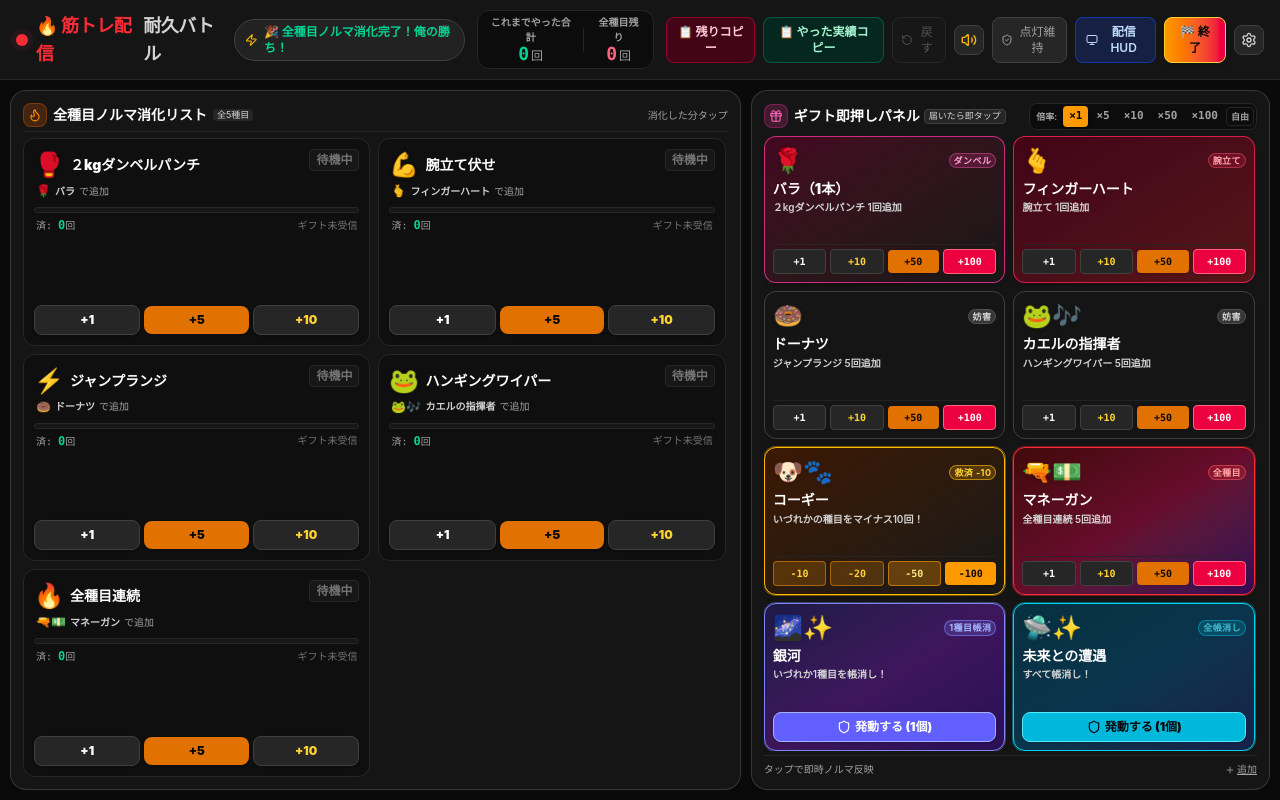
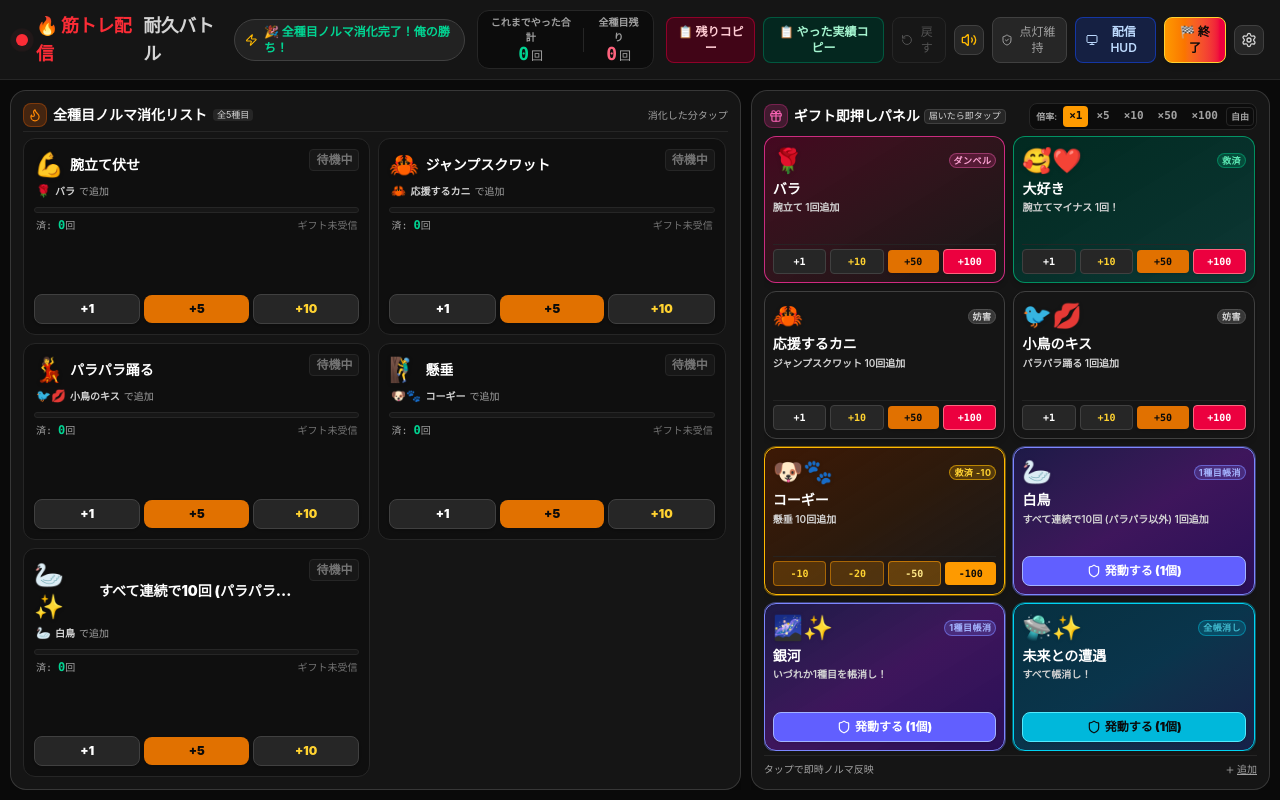
Before and after one commit to yatatata0802/kintore3, a React (Vite) app in the folder remix-live-workout-stream-counter---筋トレ配信カウンター/: page / in a window 1280 px wide. Built offline with nearby package versions, Linux system fonts and the light colour scheme.

Commit message:
メニュー変更: 初期データ更新

```diff
--- a/remix-live-workout-stream-counter---筋トレ配信カウンター/src/data/initialData.ts
+++ b/remix-live-workout-stream-counter---筋トレ配信カウンター/src/data/initialData.ts
@@ -1,17 +1,6 @@
 import { Exercise, GiftRule } from '../types/workout';
 
 export const INITIAL_EXERCISES: Exercise[] = [
-  {
-    id: 'dumbbell_punch',
-    name: '２kgダンベルパンチ',
-    icon: '🥊',
-    unit: '回',
-    target: 0,
-    completed: 0,
-    color: '#ec4899',
-    giftEmoji: '🌹',
-    giftName: 'バラ',
-  },
   {
     id: 'pushup',
     name: '腕立て伏せ',
@@ -21,110 +10,121 @@ export const INITIAL_EXERCISES: Exercise[] = [
     completed: 0,
     isMainGoal: true,
     color: '#ef4444',
-    giftEmoji: '🫰',
-    giftName: 'フィンガーハート',
+    giftEmoji: '🌹',
+    giftName: 'バラ',
   },
   {
-    id: 'jump_lunge',
-    name: 'ジャンプランジ',
-    icon: '⚡',
+    id: 'jump_squat',
+    name: 'ジャンプスクワット',
+    icon: '🦀',
+    unit: '回',
+    target: 0,
+    completed: 0,
+    color: '#f97316',
+    giftEmoji: '🦀',
+    giftName: '応援するカニ',
+  },
+  {
+    id: 'parapara_dance',
+    name: 'パラパラ踊る',
+    icon: '💃',
+    unit: '回',
+    target: 0,
+    completed: 0,
+    color: '#38bdf8',
+    giftEmoji: '🐦💋',
+    giftName: '小鳥のキス',
+  },
+  {
+    id: 'pull_up',
+    name: '懸垂',
+    icon: '🧗‍♂️',
     unit: '回',
     target: 0,
     completed: 0,
     color: '#eab308',
-    giftEmoji: '🍩',
-    giftName: 'ドーナツ',
+    giftEmoji: '🐶🐾',
+    giftName: 'コーギー',
   },
   {
-    id: 'hanging_wiper',
-    name: 'ハンギングワイパー',
-    icon: '🐸',
+    id: 'all_consecutive_no_para',
+    name: 'すべて連続で10回 (パラパラ以外)',
+    icon: '🦢✨',
     unit: '回',
     target: 0,
     completed: 0,
-    color: '#10b981',
-    giftEmoji: '🐸🎶',
-    giftName: 'カエルの指揮者',
-  },
-  {
-    id: 'all_consecutive',
-    name: '全種目連続',
-    icon: '🔥',
-    unit: '回',
-    target: 0,
-    completed: 0,
-    color: '#f97316',
-    giftEmoji: '🔫💵',
-    giftName: 'マネーガン',
+    color: '#818cf8',
+    giftEmoji: '🦢',
+    giftName: '白鳥',
   },
 ];
 
 export const INITIAL_GIFTS: GiftRule[] = [
   {
     id: 'rose',
-    name: 'バラ（1本）',
+    name: 'バラ',
     emoji: '🌹',
     type: 'interference',
-    description: '２kgダンベルパンチ 1回追加',
-    targetExerciseId: 'dumbbell_punch',
+    description: '腕立て 1回追加',
+    targetExerciseId: 'pushup',
     repsDelta: 1,
-    defaultQuantityText: '1本',
+    defaultQuantityText: '1個',
     colorTheme: 'from-pink-600 to-rose-700 border-pink-400',
   },
   {
-    id: 'finger_heart',
-    name: 'フィンガーハート',
-    emoji: '🫰',
-    type: 'pushup_penalty',
-    description: '腕立て 1回追加（妨害）',
+    id: 'daisuki',
+    name: '大好き',
+    emoji: '🥰❤️',
+    type: 'relief',
+    description: '腕立てマイナス 1回！',
     targetExerciseId: 'pushup',
+    repsDelta: -1,
+    defaultQuantityText: '1個',
+    colorTheme: 'from-amber-500 via-rose-500 to-pink-600 border-rose-300',
+  },
+  {
+    id: 'cheering_crab',
+    name: '応援するカニ',
+    emoji: '🦀',
+    type: 'interference',
+    description: 'ジャンプスクワット 10回追加',
+    targetExerciseId: 'jump_squat',
+    repsDelta: 10,
+    defaultQuantityText: '1個',
+    colorTheme: 'from-orange-600 to-red-700 border-orange-400',
+  },
+  {
+    id: 'bird_kiss',
+    name: '小鳥のキス',
+    emoji: '🐦💋',
+    type: 'interference',
+    description: 'パラパラ踊る 1回追加',
+    targetExerciseId: 'parapara_dance',
     repsDelta: 1,
     defaultQuantityText: '1個',
-    colorTheme: 'from-rose-600 to-red-700 border-red-500',
-  },
-  {
-    id: 'donut',
-    name: 'ドーナツ',
-    emoji: '🍩',
-    type: 'interference',
-    description: 'ジャンプランジ 5回追加',
-    targetExerciseId: 'jump_lunge',
-    repsDelta: 5,
-    defaultQuantityText: '1個',
-    colorTheme: 'from-amber-600 to-orange-700 border-amber-400',
-  },
-  {
-    id: 'frog_conductor',
-    name: 'カエルの指揮者',
-    emoji: '🐸🎶',
-    type: 'interference',
-    description: 'ハンギングワイパー 5回追加',
-    targetExerciseId: 'hanging_wiper',
-    repsDelta: 5,
-    defaultQuantityText: '1個',
-    colorTheme: 'from-emerald-600 to-green-700 border-green-400',
+    colorTheme: 'from-sky-600 to-blue-700 border-sky-400',
   },
   {
     id: 'corgi',
     name: 'コーギー',
     emoji: '🐶🐾',
-    type: 'relief',
-    description: 'いづれかの種目をマイナス10回！',
-    targetExerciseId: 'pushup',
-    repsDelta: -10,
+    type: 'interference',
+    description: '懸垂 10回追加',
+    targetExerciseId: 'pull_up',
+    repsDelta: 10,
     defaultQuantityText: '1個',
-    colorTheme: 'from-amber-500 via-yellow-500 to-amber-600 border-amber-400',
+    colorTheme: 'from-amber-500 to-yellow-600 border-amber-400',
   },
   {
-    id: 'money_gun',
-    name: 'マネーガン',
-    emoji: '🔫💵',
+    id: 'swan',
+    name: '白鳥',
+    emoji: '🦢',
     type: 'interference',
-    description: '全種目連続 5回追加（激ヤバ）',
-    targetExerciseId: 'all_consecutive',
-    repsDelta: 5,
+    description: 'すべて連続で10回 (パラパラ以外) 1回追加',
+    targetExerciseId: 'all_consecutive_no_para',
+    repsDelta: 1,
     defaultQuantityText: '1個',
-    colorTheme: 'from-red-600 via-rose-700 to-purple-800 border-red-400',
+    colorTheme: 'from-indigo-600 via-purple-700 to-slate-800 border-indigo-300',
   },
   {
     id: 'galaxy',
```
